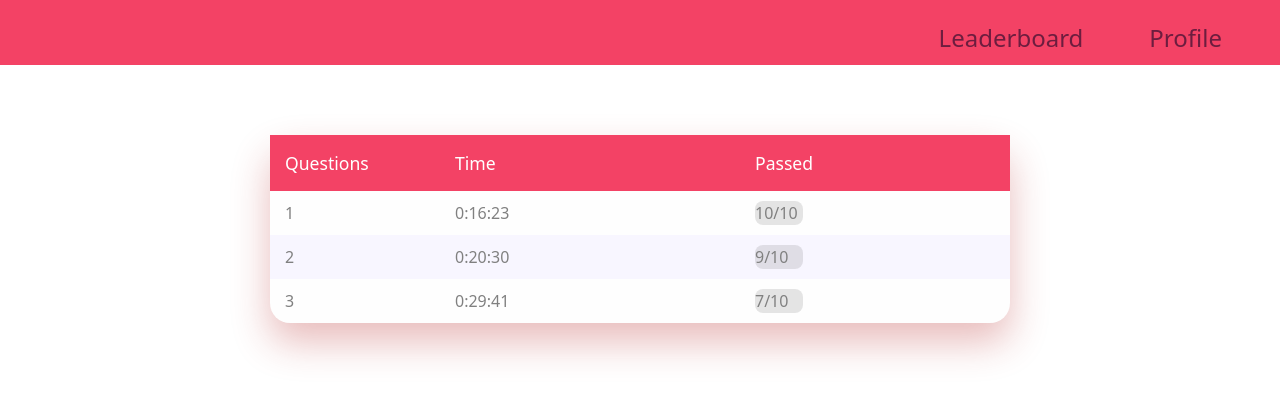
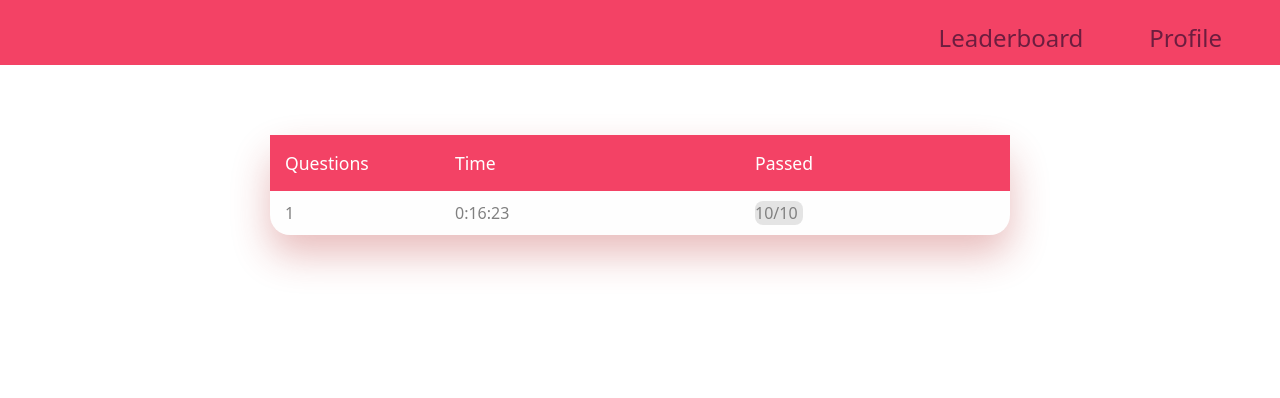
Before and after one commit to Janavi-S05/python-evaluator, a React (Create React App) app: page /result in a window 1280 px wide. Shown: the top 398 px of the page. Built offline with nearby package versions, Linux system fonts and the light colour scheme.

Commit message:
Update Result.js

```diff
--- a/src/screen/Result.js
+++ b/src/screen/Result.js
@@ -32,19 +32,6 @@ export default function Result()
           <div class="result-box">10/10</div>
         </td>
       </tr>
-      <tr>
-        <td>2</td>
-        <td>0:20:30</td>
-        <td><div class="result-box">
-          9/10</div></td>
-      </tr>
-      <tr>
-        <td>3</td>
-        <td>0:29:41</td>
-        <td id="border-result">
-          <div class="result-box">7/10
-        </div></td>
-      </tr>
       </tbody>
       </table>
     </div>
@@ -52,7 +39,6 @@ export default function Result()
 </div>
     </Fragment>
 
-
     )
 
 }
```
